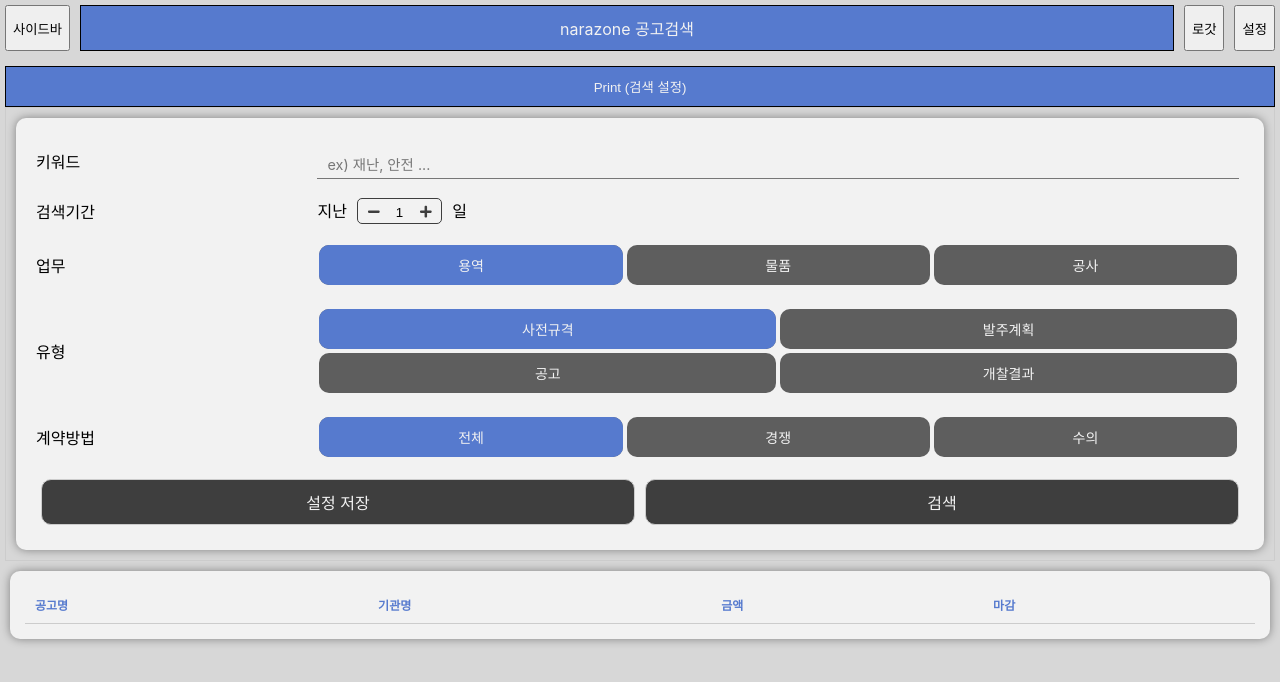
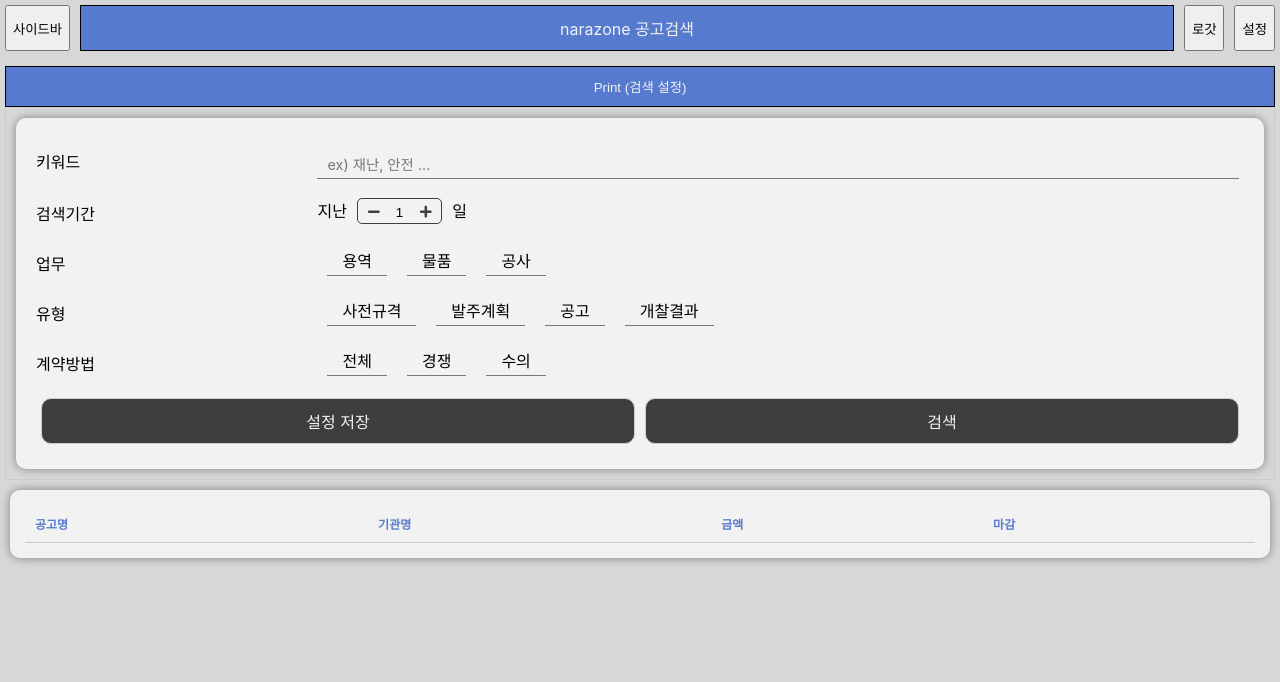
Before and after one commit to gincheong/narazone-client, a React (Create React App) app: page / in a window 1280 px wide. Both pictures are taken after a click on the button "Print (검색 설정)". Shown: the top 682 px of the page. Built offline with nearby package versions, Linux system fonts and the light colour scheme.

Commit message:
feat(SearchDropdown): underline 스타일로 변경 prettier 적용

```diff
--- a/src/assets/styles/jss/SearchDropdownStyle.ts
+++ b/src/assets/styles/jss/SearchDropdownStyle.ts
@@ -1,10 +1,11 @@
-import { makeStyles } from '@material-ui/core';
-import BaseStyle from './BaseStyles';
+import { makeStyles } from '@material-ui/core'
+import BaseStyle from './BaseStyles'
 
 const useStyles = makeStyles({
   container: {
     display: 'flex',
     margin: '10px',
+    minHeight: '40px',
   },
   label: {
     flex: '0.3',
@@ -15,11 +16,7 @@
     padding: '5px',
     '& button': {
       margin: '2px',
-    }
-  },
-  input: {
-    padding: '5px',
-    flex: '1',
+    },
   },
   button: {
     flex: '1',
@@ -29,16 +26,6 @@
     color: BaseStyle.color.light,
     textAlign: 'center',
   },
-  radio: {
-    flex: '1',
-    color: BaseStyle.color.light,
-    backgroundColor: BaseStyle.color.darkgray,
-    margin: '2px',
-    textAlign: 'center',
-  },
-  radioChecked: {
-    backgroundColor: BaseStyle.color.blue,
-  },
-});
+})
 
-export default useStyles;
+export default useStyles
--- /dev/null
+++ b/src/assets/styles/jss/UnderlineRadioButtonStyles.ts
@@ -0,0 +1,42 @@
+import { makeStyles } from '@material-ui/core'
+import BaseStyle from './BaseStyles'
+
+const useStyles = makeStyles({
+  label: {
+    padding: '5px',
+    position: 'relative',
+    cursor: 'pointer',
+
+    '&:before': {
+      borderBottom: '1px solid #777',
+      position: 'absolute',
+      content: '""',
+      left: '0',
+      right: '0',
+      bottom: '0',
+    },
+    '&:after': {
+      borderBottom: `2px solid ${BaseStyle.color.blue}`,
+      position: 'absolute',
+      content: '""',
+      left: '0',
+      right: '0',
+      bottom: '0',
+      transform: 'scaleX(0)',
+      transition: 'transform ease-out 0.2s',
+    },
+  },
+  checked: {
+    '&:after': {
+      transform: 'scaleX(1)',
+    },
+    fontWeight: 'bold',
+    // backgroundColor: 'rgba(100, 100, 100, 0.1)',
+    borderRadius: '5px',
+  },
+  radio: {
+    display: 'none',
+  },
+})
+
+export default useStyles
--- a/src/components/DropdownMenu/SearchDropdown.tsx
+++ b/src/components/DropdownMenu/SearchDropdown.tsx
@@ -1,60 +1,62 @@
-import React from 'react';
-import { useDispatch } from 'react-redux';
+import React from 'react'
+import { useDispatch } from 'react-redux'
 // components
-import Card from '../Card/Card';
-import FloatingLabelInput from '../FloatingLabelInput/FloatingLabelInput';
-import NumberInput from '../NumberInput/NumberInput';
-import RadioWithoutCircle from '../RadioWithoutCircle/RadioWithoutCircle';
-import CustomButton from '../CustomButton/CustomButton';
+import Card from '../Card/Card'
+import FloatingLabelInput from '../FloatingLabelInput/FloatingLabelInput'
+import NumberInput from '../NumberInput/NumberInput'
+import CustomButton from '../CustomButton/CustomButton'
+import UnderlineRadioButton from '../UnderlineRadioButton/UnderlineRadioButton'
 // actions
-import { fetchBid } from '../../reducers/bidReducer';
+import { fetchBid } from '../../reducers/bidReducer'
 // styles
-import useStyles from "../../assets/styles/jss/SearchDropdownStyle";
-import Grid from '../Grid/Grid';
+import useStyles from '../../assets/styles/jss/SearchDropdownStyle'
 
 const SearchDropdown = () => {
-  const classes = useStyles();
-  const dispatch = useDispatch();
+  const classes = useStyles()
+  const dispatch = useDispatch()
 
   // 키워드
-  const [keyword, setKeyword] = React.useState('');
+  const [keyword, setKeyword] = React.useState('')
   // 검색기간
-  const [date, setDate] = React.useState("1");
+  const [date, setDate] = React.useState('1')
   // 업무
-  const [task, setTask] = React.useState("용역");
+  const [task, setTask] = React.useState('용역')
   // 유형
-  const [type, setType] = React.useState("사전계획");
+  const [type, setType] = React.useState('사전계획')
   // 계약방법
-  const [contract, setContract] = React.useState("전체");
+  const [contract, setContract] = React.useState('전체')
 
   const onChangeRadio = (event: React.FormEvent, setState: Function) => {
-    const $target = event.target as HTMLInputElement;
+    const $target = event.target as HTMLInputElement
     // bubbling
     if ($target.tagName === 'INPUT') {
-      setState($target.value);
+      setState($target.value)
     }
-  };
+  }
 
   const onClickSave = (event: React.MouseEvent) => {
-    console.log('설정 저장');
-  };
+    console.log('설정 저장')
+  }
 
   const onClickSearch = (event: React.MouseEvent) => {
     // unused
-    const searchParam: any = {};
-    searchParam['키워드'] = keyword;
-    searchParam['검색기간'] = date;
-    searchParam['업무'] = task;
-    searchParam['유형'] = type;
-    searchParam['계약방법'] = contract;
+    const searchParam: any = {}
+    searchParam['키워드'] = keyword
+    searchParam['검색기간'] = date
+    searchParam['업무'] = task
+    searchParam['유형'] = type
+    searchParam['계약방법'] = contract
+
+    console.log(searchParam)
 
     // ? 키워드 입력하지 않을 시 검색하지 않음
     // ? UI적인 표현이 필요해보임
-    if (keyword === '') { return; }
+    if (keyword === '') {
+      return
+    }
 
-    dispatch(fetchBid({ itemName: keyword, period: date }));
-
-  };
+    dispatch(fetchBid({ itemName: keyword, period: date }))
+  }
 
   return (
     <Card>
@@ -65,7 +67,7 @@
             underlineColor={'#567ace'}
             label={'ex) 재난, 안전 ...'}
             value={keyword}
-            onChange={e => setKeyword(e.target.value)}
+            onChange={(e) => setKeyword(e.target.value)}
           />
         </div>
       </label>
@@ -74,73 +76,50 @@
         <div className={classes.controller}>
           <label>
             지난
-            <NumberInput state={date} setState={setDate} min={0} max={30}/>
-            일
+            <NumberInput state={date} setState={setDate} min={0} max={30} />일
           </label>
         </div>
       </label>
       <label className={classes.container}>
         <span className={classes.label}>업무</span>
-        <div className={classes.controller} onChange={e => onChangeRadio(e, setTask)}>
-          <Grid>
-            <RadioWithoutCircle
-              className={classes.radio} checkedClassName={classes.radioChecked}
-              name={"업무"} value={"용역"} defaultChecked
-            />
-            <RadioWithoutCircle
-              className={classes.radio} checkedClassName={classes.radioChecked}
-              name={"업무"} value={"물품"}
-            />
-            <RadioWithoutCircle
-              className={classes.radio} checkedClassName={classes.radioChecked}
-              name={"업무"} value={"공사"}
-            />
-          </Grid>
+        <div className={classes.controller}>
+          <UnderlineRadioButton
+            name={'업무'}
+            value={[{ value: '용역' }, { value: '물품' }, { value: '공사' }]}
+            onChangeRadio={(value) => setTask(value)}
+            style={{ margin: '0 10px', padding: '5px 15px' }}
+          />
         </div>
       </label>
       <label className={classes.container}>
         <span className={classes.label}>유형</span>
-          <div className={classes.controller} onChange={e => onChangeRadio(e, setType)}>
-            <Grid>
-              <RadioWithoutCircle
-                className={classes.radio} checkedClassName={classes.radioChecked}
-                name={"유형"} value={"사전규격"} defaultChecked
-              />
-              <RadioWithoutCircle
-                className={classes.radio} checkedClassName={classes.radioChecked}
-                name={"유형"} value={"발주계획"}
-              />
-            </Grid>
-            <Grid>
-              <RadioWithoutCircle
-                className={classes.radio} checkedClassName={classes.radioChecked}
-                name={"유형"} value={"공고"}
-              />
-              <RadioWithoutCircle
-                className={classes.radio} checkedClassName={classes.radioChecked}
-                name={"유형"} value={"개찰결과"}
-              />
-            </Grid>
-          </div>
+        <div className={classes.controller}>
+          <UnderlineRadioButton
+            name={'유형'}
+            value={[
+              { value: '사전규격' },
+              { value: '발주계획' },
+              { value: '공고' },
+              { value: '개찰결과' },
+            ]}
+            onChangeRadio={(value) => setType(value)}
+            style={{ margin: '0 10px', padding: '5px 15px' }}
+          />
+        </div>
       </label>
       <label className={classes.container}>
         <span className={classes.label}>계약방법</span>
-          <div className={classes.controller} onChange={e => onChangeRadio(e, setContract)}>
-            <Grid>
-              <RadioWithoutCircle
-                className={classes.radio} checkedClassName={classes.radioChecked}
-                name={"계약방법"} value={"전체"} defaultChecked
-              />
-              <RadioWithoutCircle
-                className={classes.radio} checkedClassName={classes.radioChecked}
-                name={"계약방법"} value={"경쟁"}
-              />
-              <RadioWithoutCircle
-                className={classes.radio} checkedClassName={classes.radioChecked}
-                name={"계약방법"} value={"수의"}
-              />
-            </Grid>
-          </div>
+        <div
+          className={classes.controller}
+          onChange={(e) => onChangeRadio(e, setContract)}
+        >
+          <UnderlineRadioButton
+            name={'계약방법'}
+            value={[{ value: '전체' }, { value: '경쟁' }, { value: '수의' }]}
+            onChangeRadio={(value) => setType(value)}
+            style={{ margin: '0 10px', padding: '5px 15px' }}
+          />
+        </div>
       </label>
       <div className={classes.container}>
         <CustomButton className={classes.button} onClick={onClickSave}>
@@ -151,7 +130,7 @@
         </CustomButton>
       </div>
     </Card>
-  );
-};
+  )
+}
 
-export default SearchDropdown;
+export default SearchDropdown
--- /dev/null
+++ b/src/components/UnderlineRadioButton/UnderlineRadioButton.tsx
@@ -0,0 +1,51 @@
+import React from 'react'
+// interfaces
+import { UnderlineRadioButtonProps } from './interfaces'
+// styles
+import useStyles from '../../assets/styles/jss/UnderlineRadioButtonStyles'
+
+const UnderlineRadioButton = (props: UnderlineRadioButtonProps) => {
+  const { value, name, underlineColor, onChangeRadio, className, ...rest } =
+    props
+
+  const [checked, setChecked] = React.useState<string>('')
+
+  const classes = useStyles()
+
+  const onClick = (event: React.MouseEvent) => {
+    const $target = event.target as HTMLInputElement
+
+    if ($target.tagName === 'INPUT') {
+      setChecked($target.value)
+      onChangeRadio && onChangeRadio($target.value)
+    }
+  }
+
+  return (
+    <div onClick={onClick}>
+      {value.map((each) => (
+        <label
+          key={each.value}
+          className={[
+            classes.label,
+            checked === each.value ? classes.checked : '',
+            className,
+          ].join(' ')}
+          {...rest}
+        >
+          <input
+            className={classes.radio}
+            type="radio"
+            name={name}
+            value={each.value}
+            checked={each.value === checked}
+            readOnly
+          />
+          {each.display ?? each.value}
+        </label>
+      ))}
+    </div>
+  )
+}
+
+export default UnderlineRadioButton
--- /dev/null
+++ b/src/components/UnderlineRadioButton/interfaces/index.ts
@@ -0,0 +1,16 @@
+import React from 'react'
+
+export interface RadioValue {
+  display?: string
+  value: string | number
+}
+
+interface Props {
+  value: RadioValue[]
+  name: string
+  underlineColor?: string
+  onChangeRadio?: (value: string) => void
+}
+
+export type UnderlineRadioButtonProps = Props &
+  React.LabelHTMLAttributes<HTMLLabelElement>
```
Also changed, not shown: 1 other file (tests, documents, lock files or other folders).
